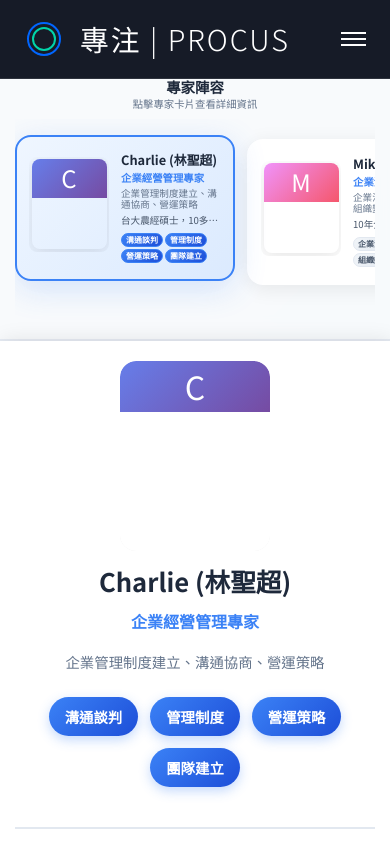
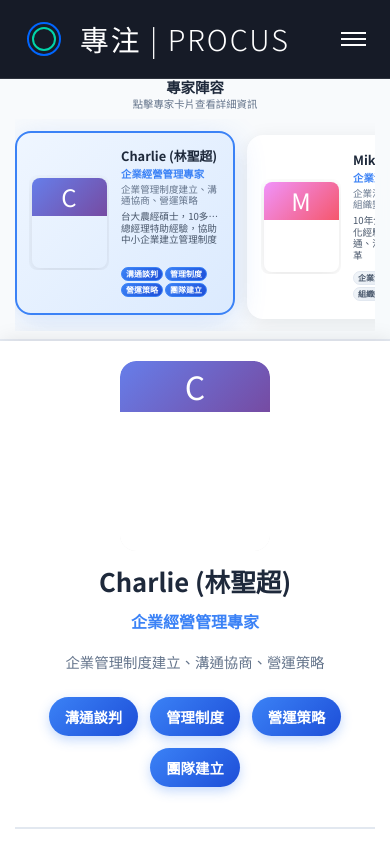
Before and after one commit to CWLiang/procus, a Next.js app: page /experts in a window 390 px wide. Built offline with nearby package versions, Linux system fonts and the light colour scheme; no server answers.

Commit message:
adjust reponsive layout

```diff
--- a/src/app/globals.css
+++ b/src/app/globals.css
@@ -2180,13 +2180,18 @@ footer {
     grid-template-columns: repeat(2, 1fr);
     gap: 20px;
     padding: 20px 0;
+    height: 100%; /* 使用完整高度 */
     min-height: 500px;
   }
 
   .expert-grid-card {
     padding: 20px 16px;
+    height: 100%; /* 填滿網格高度 */
     min-height: 450px;
-    margin: 8px 0;
+    margin: 0; /* 移除margin避免高度計算問題 */
+    display: flex;
+    flex-direction: column;
+    justify-content: space-between; /* 內容分佈均勻 */
   }
 
   .expert-grid-avatar {
@@ -2216,6 +2221,23 @@ footer {
   .expert-grid-bio {
     font-size: 0.8rem;
     -webkit-line-clamp: 3;
+  }
+
+  .experts-grid-content {
+    padding: 40px 30px;
+    height: 100%; /* 使用完整高度 */
+    min-height: 100%; /* 確保填滿容器 */
+    display: flex;
+    flex-direction: column;
+  }
+
+  .grid-header {
+    margin-bottom: 30px;
+    flex-shrink: 0;
+  }
+
+  .experts-grid-container {
+    flex: 1; /* 占用剩餘空間 */
   }
 }
 
@@ -2304,9 +2326,10 @@ footer {
   .experts-grid-content {
     padding: 8px 15px;
     height: 100%;
-    min-height: 200px;
+    min-height: 100%;
     display: flex;
     flex-direction: column;
+    justify-content: flex-start;
   }
 
   .grid-header {
@@ -2334,10 +2357,10 @@ footer {
     overflow-y: hidden;
     padding: 16px 8px 12px 8px;
     flex: 1;
-    align-items: flex-start;
+    align-items: stretch; /* 讓卡片填滿容器高度 */
     scroll-snap-type: x mandatory;
-    max-height: calc(100% - 50px); /* 調整最大高度 */
-    min-height: 180px; /* 增加最小高度 */
+    height: calc(100% - 40px); /* 調整高度計算 */
+    min-height: 160px; /* 調整最小高度 */
   }
 
   .experts-grid-container::-webkit-scrollbar {
@@ -2356,20 +2379,19 @@ footer {
 
   .expert-grid-card {
     padding: 16px 12px;
-    min-height: 140px;
-    max-height: none;
+    min-height: 100%; /* 填滿容器高度 */
     min-width: 220px;
     max-width: 220px;
     flex-shrink: 0;
-    height: auto;
+    height: 100%; /* 使用完整高度 */
     display: flex;
     flex-direction: row;
-    align-items: flex-start;
+    align-items: center; /* 垂直置中對齊 */
     text-align: left;
     scroll-snap-align: start;
     overflow: visible;
     gap: 12px;
-    margin: 4px 0;
+    margin: 0; /* 移除margin避免高度計算問題 */
   }
 
   .expert-grid-avatar {
```
